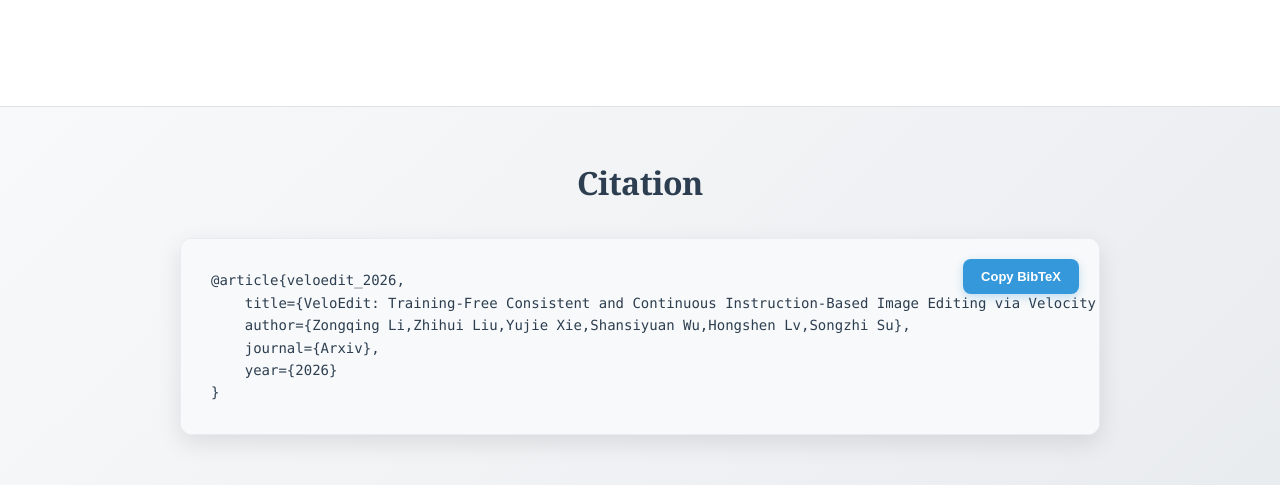
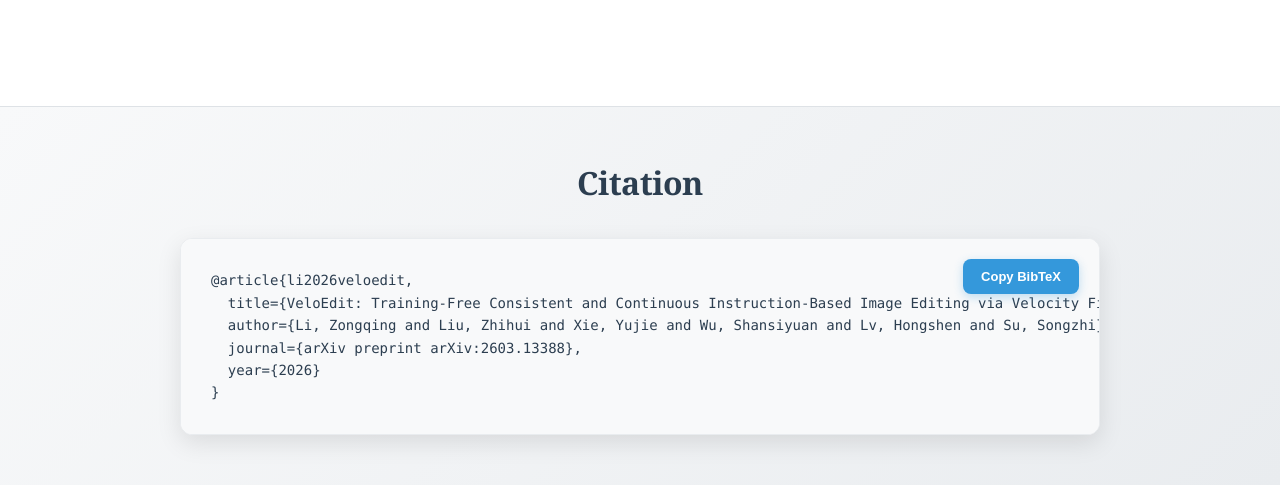
Before and after one commit to xmulzq/xmulzq.github.io, a Jekyll site: the page VeloEdit/index.html, which Jekyll copies as it is, in a window 1280 px wide and 900 px high, scrolled down 6017 px, cut to the strip 415-900 px from the top of the window. Built offline with Jekyll 4.4.1, drawn with Linux system fonts in a browser that asks for light colours.

Commit message:
updata cite

```diff
--- a/VeloEdit/index.html
+++ b/VeloEdit/index.html
@@ -366,11 +366,11 @@
         <div class="container">
             <h3>Citation</h3>
             <div class="bibtex-container">
-                <pre class="bibtex-code">@article{veloedit_2026,
-    title={VeloEdit: Training-Free Consistent and Continuous Instruction-Based Image Editing via Velocity Field Decomposition},
-    author={Zongqing Li,Zhihui Liu,Yujie Xie,Shansiyuan Wu,Hongshen Lv,Songzhi Su},
-    journal={Arxiv},
-    year={2026}
+                <pre class="bibtex-code">@article{li2026veloedit,
+  title={VeloEdit: Training-Free Consistent and Continuous Instruction-Based Image Editing via Velocity Field Decomposition},
+  author={Li, Zongqing and Liu, Zhihui and Xie, Yujie and Wu, Shansiyuan and Lv, Hongshen and Su, Songzhi},
+  journal={arXiv preprint arXiv:2603.13388},
+  year={2026}
 }</pre>
                 <button class="copy-bibtex-btn" onclick="copyBibTeX()">Copy BibTeX</button>
             </div>
```
